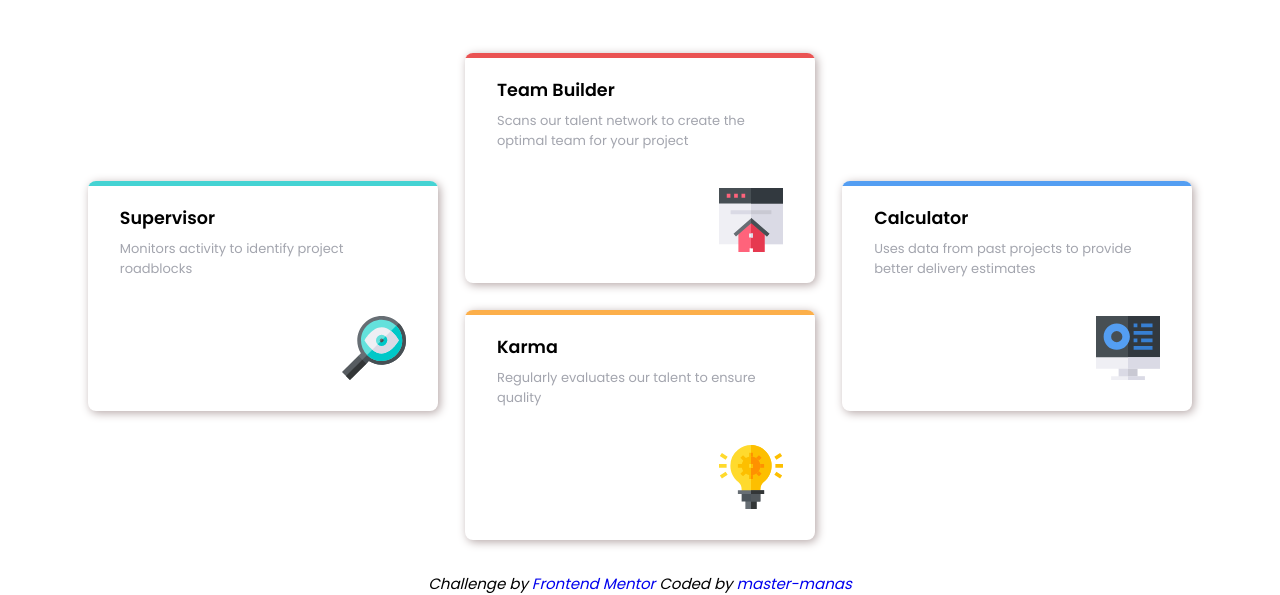
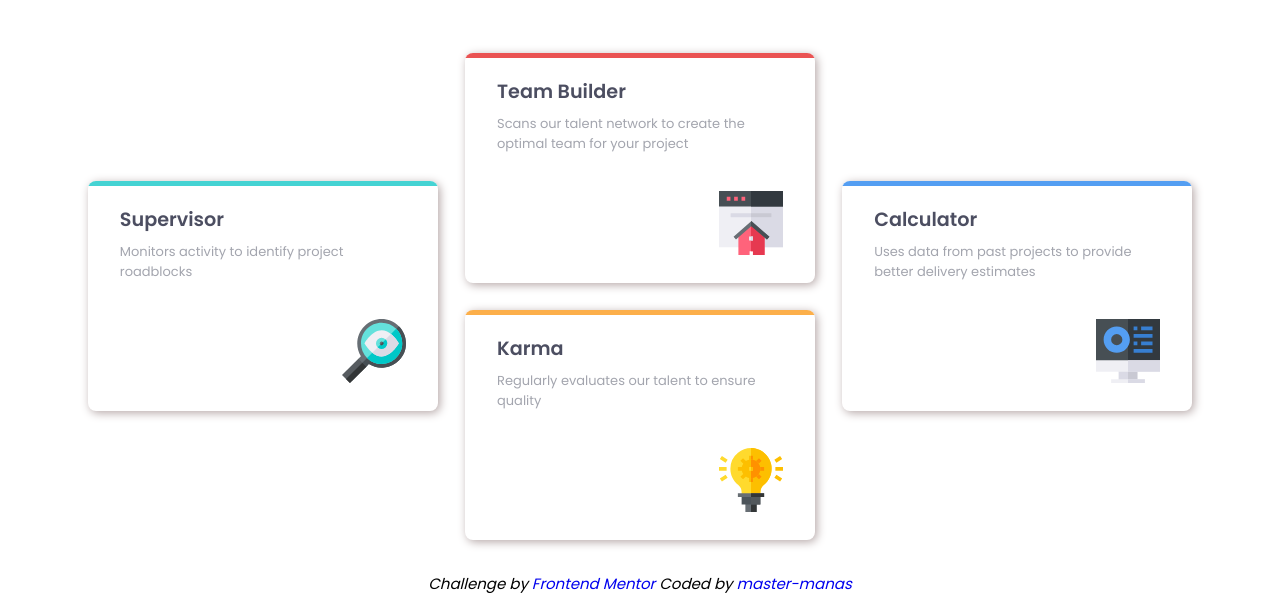
Before and after one commit to madhukar-30/Four-Card-Feature-Section, a plain HTML site: page index.html in a window 1280 px wide. Shown: the part 210-805 px from the top of the page. Drawn offline with Linux system fonts and the light colour scheme.

Commit message:
improved

```diff
--- a/index.html
+++ b/index.html
@@ -20,30 +20,30 @@
         <section class="feature">
             <div class="feature-container">
                 <article class="feature-card supervisor">
-                    <h1>Supervisor</h1>
+                    <h2>Supervisor</h2>
                     <p>Monitors activity to identify project roadblocks</p>
-                    <section class="img-container">
-                    <img src="./img/icon-supervisor.svg" alt="icon"></section>
+                   <div class="img-container">
+                    <img src="./img/icon-supervisor.svg" alt="icon"></div>
                 </article>
                 <div class=" card-middle">
                     <article class="feature-card team-builder">
-                        <h1>Team Builder</h1>
+                        <h2 >Team Builder</h2 >
                         <p>Scans our talent network to create the optimal team for your project</p>
-                        <section class="img-container">
-                        <img src="./img/icon-team-builder.svg" alt="icon"></section>
+                        <div class="img-container">
+                        <img src="./img/icon-team-builder.svg" alt="icon"></div>
                     </article>
                     <article class="feature-card karma">
-                        <h1>Karma</h1>
+                        <h2>Karma</h2>
                         <p>Regularly evaluates our talent to ensure quality</p>
-                        <section class="img-container">
-                        <img src="./img/icon-karma.svg" alt="icon"></section>
+                        <div class="img-container">
+                        <img src="./img/icon-karma.svg" alt="icon"></div>
                     </article>
                 </div>
                 <article class="feature-card calculator">
-                    <h1>Calculator </h1>
+                    <h2>Calculator </h2>
                     <p>Uses data from past projects to provide better delivery estimates</p>
-                    <section class="img-container">
-                    <img src="./img/icon-calculator.svg" alt="icon"></section>
+                    <div class="img-container">
+                    <img src="./img/icon-calculator.svg" alt="icon"></div>
                 </article>
             </div>
         </section>
--- a/style.css
+++ b/style.css
@@ -69,6 +69,10 @@ p.heading-para {
 
     overflow: hidden;
 
+}
+.feature-card h2{
+    font-size: 1.2rem;
+    color:var(--Very-Dark-Blue);
 }
 
 .feature-card::after {
```
